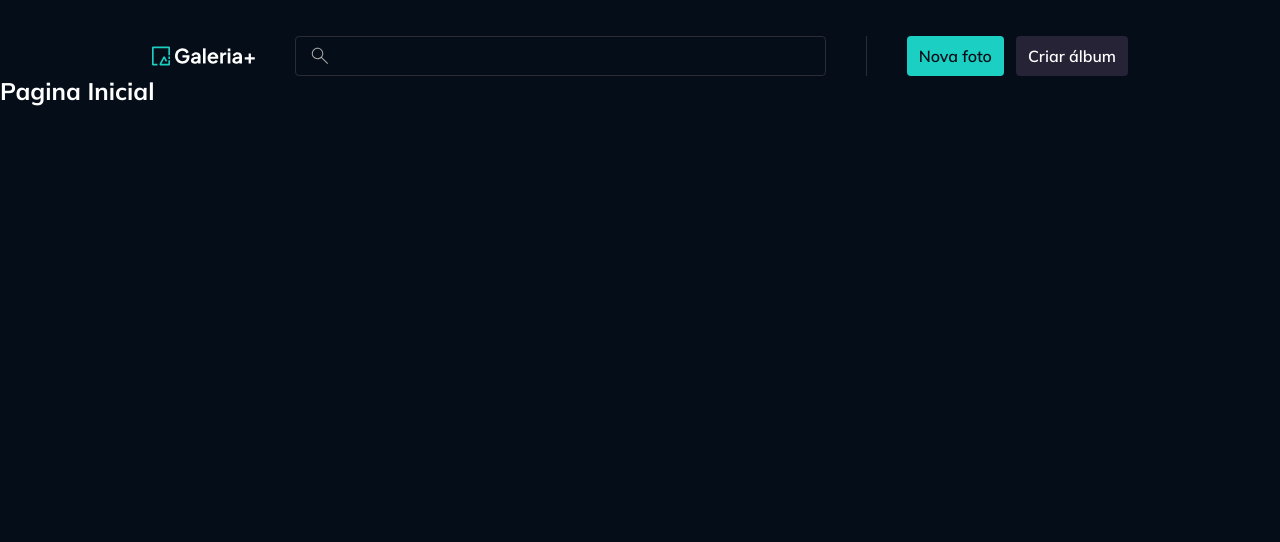
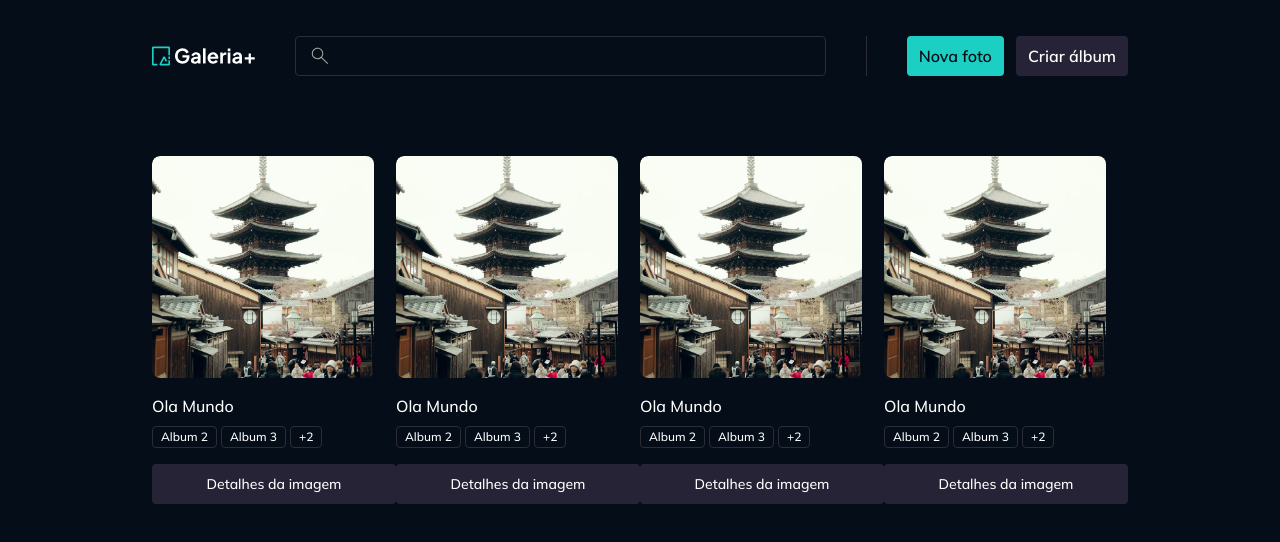
Before and after one commit to ThiagoSCarv/gallery-, a React (Vite) app: page / in a window 1280 px wide. Shown: the top 542 px of the page. Built offline with nearby package versions, Linux system fonts and the light colour scheme.

Commit message:
feat: componente PhotoWidget concluido

```diff
--- a/src/components/image-file-preview.tsx
+++ /dev/null
@@ -1,29 +0,0 @@
-import type React from "react";
-import { tv } from "tailwind-variants";
-
-export const imageFilePreviewVariants = tv({
-	base: `rounded-lg overflow-hidden`,
-});
-
-export const imageFilePreviewImageVariants = tv({
-	base: `w-full h-full object-cover`,
-});
-
-interface ImageFilePreviewProps extends React.ComponentProps<"img"> {
-	imageClassName?: string;
-}
-
-export default function ImageFilePreview({
-	className,
-	imageClassName,
-	...props
-}: ImageFilePreviewProps) {
-	return (
-		<div className={imageFilePreviewVariants({ className })}>
-			<img
-				className={imageFilePreviewImageVariants({ className: imageClassName })}
-				{...props}
-			/>
-		</div>
-	);
-}
--- /dev/null
+++ b/src/components/image-preview.tsx
@@ -0,0 +1,29 @@
+import type React from "react";
+import { tv } from "tailwind-variants";
+
+export const imagePreviewVariants = tv({
+	base: `rounded-lg overflow-hidden`,
+});
+
+export const imagePreviewImageVariants = tv({
+	base: `w-full h-full object-cover`,
+});
+
+interface ImagePreviewProps extends React.ComponentProps<"img"> {
+	imageClassName?: string;
+}
+
+export default function ImagePreview({
+	className,
+	imageClassName,
+	...props
+}: ImagePreviewProps) {
+	return (
+		<div className={imagePreviewVariants({ className })}>
+			<img
+				className={imagePreviewImageVariants({ className: imageClassName })}
+				{...props}
+			/>
+		</div>
+	);
+}
--- /dev/null
+++ b/src/components/main-content.tsx
@@ -0,0 +1,15 @@
+import cx from "classnames";
+
+interface MainContentProps extends React.ComponentProps<"main"> {}
+
+export default function MainContent({
+	children,
+	className,
+	...props
+}: MainContentProps) {
+	return (
+		<main className={cx("mt-20 pb-20", className)} {...props}>
+			{children}
+		</main>
+	);
+}
--- /dev/null
+++ b/src/contexts/albums/models/album.ts
@@ -0,0 +1,4 @@
+export interface Album {
+	id: string;
+	title: string;
+}
--- /dev/null
+++ b/src/contexts/photos/components/photo-widget.tsx
@@ -0,0 +1,76 @@
+import { Link } from "react-router";
+import Badge from "../../../components/badge";
+import { buttonTextVariants, buttonVariants } from "../../../components/button";
+import ImagePreview from "../../../components/image-preview";
+import Skeleton from "../../../components/skeleton";
+import Text from "../../../components/text";
+import type { Photo } from "../models/photo";
+
+interface PhotoWidgetProps {
+	photo: Photo;
+	loading?: boolean;
+}
+
+export default function PhotoWidget({ photo, loading }: PhotoWidgetProps) {
+	return (
+		<div className="flex flex-col gap-4">
+			{!loading ? (
+				<ImagePreview
+					src={`/images/${photo.imageId}`}
+					title={photo.title}
+					imageClassName="w-[13.875rem] h-[13.875rem] rounded-lg"
+				/>
+			) : (
+				<Skeleton className="w-[13.875rem] h-[13.875rem] rounded-lg" />
+			)}
+			<div className="flex flex-col gap-2">
+				{!loading ? (
+					<Text variant="paragraph-large" className="truncate">
+						{photo.title}
+					</Text>
+				) : (
+					<Skeleton className="w-full h-6" />
+				)}
+
+				<div className="flex gap-1 min-h-[1.375rem]">
+					{!loading ? (
+						<>
+							{photo.albums.slice(0, 2).map((album) => (
+								<Badge className="truncate" size="xs" key={album.id}>
+									{album.title}
+								</Badge>
+							))}
+							{photo.albums.length > 2 && (
+								<Badge size="xs">+{photo.albums.length - 1}</Badge>
+							)}
+						</>
+					) : (
+						Array.from({ length: 2 }).map((_, index) => (
+							<Skeleton
+								key={`album-loading-${index}`}
+								className="w-full h-4 rounded-sm"
+							/>
+						))
+					)}
+				</div>
+			</div>
+			{!loading ? (
+				<Link
+					className={buttonVariants({
+						variant: "secondary",
+						className: "px-2 py-2",
+					})}
+					to={`/photos/${photo.id}`}
+				>
+					<Text
+						className={buttonTextVariants({ variant: "secondary", size: "sm" })}
+					>
+						Detalhes da imagem
+					</Text>
+				</Link>
+			) : (
+				<Skeleton className="w-full h-10" />
+			)}
+		</div>
+	);
+}
--- /dev/null
+++ b/src/contexts/photos/models/photo.ts
@@ -0,0 +1,8 @@
+import type { Album } from "../../albums/models/album";
+
+export interface Photo {
+	id: string;
+	title: string;
+	imageId: string;
+	albums: Album[];
+}
--- a/src/pages/layout-main.tsx
+++ b/src/pages/layout-main.tsx
@@ -1,12 +1,15 @@
 import { Outlet } from "react-router";
 import MainHeader from "../components/main-header";
+import MainContent from "../components/main-content";
 
 export default function LayoutMain() {
 	return (
 		<>
 			<MainHeader className="mt-9" />
 
-			<Outlet />
+			<MainContent>
+				<Outlet />
+			</MainContent>
 		</>
 	);
 }
--- a/src/pages/page-components.tsx
+++ b/src/pages/page-components.tsx
@@ -10,7 +10,7 @@
 import InputCheckbox from "../components/input-checkBox";
 import InputSingleFile from "../components/input-single-file";
 import { useForm } from "react-hook-form";
-import ImageFilePreview from "../components/image-file-preview";
+import ImagePreview from "../components/image-preview";
 import {
 	Dialog,
 	DialogBody,
@@ -75,7 +75,7 @@
 				<InputSingleFile
 					form={form}
 					allowedExtensions={["png", "jpg", "jpeg", "webp"]}
-					replaceBy={<ImageFilePreview src={fileSource} alt="Imagem" />}
+					replaceBy={<ImagePreview src={fileSource} alt="Imagem" />}
 					maxFileSizeInMB={50}
 					{...form.register("file")}
 				/>
@@ -94,7 +94,7 @@
 								allowedExtensions={["png", "jpg", "jpeg", "webp"]}
 								maxFileSizeInMB={50}
 								form={form}
-								replaceBy={<ImageFilePreview src={fileSource} alt="Imagem" />}
+								replaceBy={<ImagePreview src={fileSource} alt="Imagem" />}
 								{...form.register("file")}
 							/>
 						</DialogBody>
--- a/src/pages/page-home.tsx
+++ b/src/pages/page-home.tsx
@@ -1,9 +1,95 @@
-import Text from "../components/text";
+import Container from "../components/container";
+import PhotoWidget from "../contexts/photos/components/photo-widget";
 
 export default function PageHome() {
 	return (
-		<>
-			<Text variant="heading-large">Pagina Inicial</Text>
-		</>
+		<Container>
+			<div className="grid grid-cols-4">
+				<PhotoWidget
+					photo={{
+						id: "123",
+						title: "Ola Mundo",
+						imageId: "portrait-tower.png",
+						albums: [
+							{
+								id: "321",
+								title: "Album 2",
+							},
+							{
+								id: "421",
+								title: "Album 3",
+							},
+							{
+								id: "221",
+								title: "Album 1",
+							},
+						],
+					}}
+				/>
+				<PhotoWidget
+					photo={{
+						id: "123",
+						title: "Ola Mundo",
+						imageId: "portrait-tower.png",
+						albums: [
+							{
+								id: "321",
+								title: "Album 2",
+							},
+							{
+								id: "421",
+								title: "Album 3",
+							},
+							{
+								id: "221",
+								title: "Album 1",
+							},
+						],
+					}}
+				/>
+				<PhotoWidget
+					photo={{
+						id: "123",
+						title: "Ola Mundo",
+						imageId: "portrait-tower.png",
+						albums: [
+							{
+								id: "321",
+								title: "Album 2",
+							},
+							{
+								id: "421",
+								title: "Album 3",
+							},
+							{
+								id: "221",
+								title: "Album 1",
+							},
+						],
+					}}
+				/>
+				<PhotoWidget
+					photo={{
+						id: "123",
+						title: "Ola Mundo",
+						imageId: "portrait-tower.png",
+						albums: [
+							{
+								id: "321",
+								title: "Album 2",
+							},
+							{
+								id: "421",
+								title: "Album 3",
+							},
+							{
+								id: "221",
+								title: "Album 1",
+							},
+						],
+					}}
+				/>
+			</div>
+		</Container>
 	);
 }
```
Also changed, not shown: 1 other file (tests, documents, lock files or other folders).
